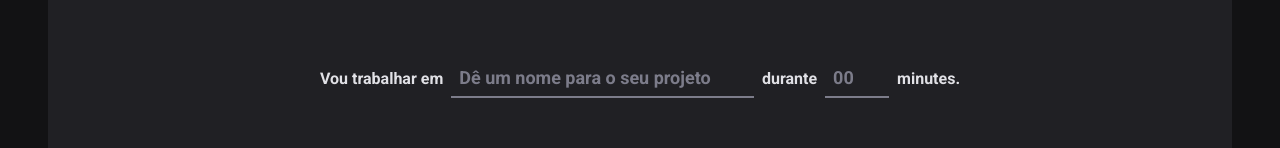
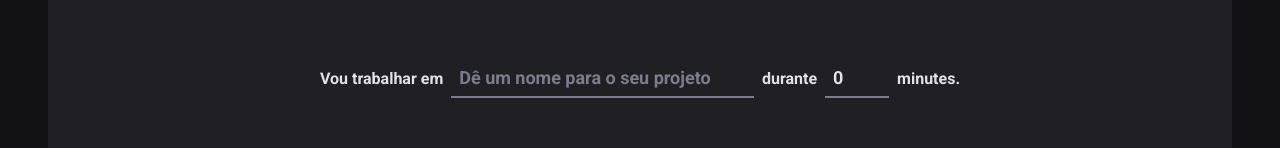
Before and after one commit to EmmanuelBarbosaMonteiro/02-ignite-timer-in-next-stitches, a Next.js app: page / in a window 1280 px wide. Shown: the part 166-314 px from the top of the page. Built offline with nearby package versions, Linux system fonts and the light colour scheme.

Commit message:
feat: Added field validation to the form

```diff
--- a/package.json
+++ b/package.json
@@ -9,11 +9,14 @@
     "lint": "next lint"
   },
   "dependencies": {
+    "@hookform/resolvers": "^3.3.4",
     "@phosphor-icons/react": "^2.0.15",
     "@stitches/react": "^1.2.8",
     "next": "14.1.0",
     "react": "^18",
-    "react-dom": "^18"
+    "react-dom": "^18",
+    "react-hook-form": "^7.50.1",
+    "zod": "^3.22.4"
   },
   "devDependencies": {
     "@rocketseat/eslint-config": "^2.1.0",
--- a/src/app/(home)/page.tsx
+++ b/src/app/(home)/page.tsx
@@ -1,4 +1,10 @@
+'use client'
+
 import { Play } from '@phosphor-icons/react/dist/ssr'
+import { useForm } from 'react-hook-form'
+import { zodResolver } from '@hookform/resolvers/zod'
+import * as zod from 'zod'
+
 import {
   CountdownContainer,
   FormContainer,
@@ -9,16 +15,43 @@
   TaskInput,
 } from './styles'
 
+const newCycleFormValidationSchema = zod.object({
+  task: zod.string().min(1, 'Informe a tarefa'),
+  minutesAmount: zod
+    .number()
+    .min(5, 'O ciclo precisa ser de no mínimo 5 minutos.')
+    .max(60, 'O ciclo precisa ser de no máximo 60 minutos.'),
+})
+
+type NewCycleFormData = zod.infer<typeof newCycleFormValidationSchema>
+
 export default function Home() {
+  const { register, handleSubmit, watch, reset } = useForm<NewCycleFormData>({
+    resolver: zodResolver(newCycleFormValidationSchema),
+    defaultValues: {
+      task: '',
+      minutesAmount: 0,
+    },
+  })
+
+  function handleCreateNewCycle(data: NewCycleFormData) {
+    console.log(data)
+    reset()
+  }
+
+  const task = watch('task')
+  const isSubmitDisable = !task
+
   return (
     <HomeContainer>
-      <form>
+      <form onSubmit={handleSubmit(handleCreateNewCycle)}>
         <FormContainer>
           <label htmlFor="task">Vou trabalhar em</label>
           <TaskInput
             id="task"
+            list="task-suggestions"
             placeholder="Dê um nome para o seu projeto"
-            list="task-suggestions"
+            {...register('task')}
           />
 
           <datalist id="task-suggestions">
@@ -35,6 +68,7 @@
             step={5}
             min={5}
             max={60}
+            {...register('minutesAmount', { valueAsNumber: true })}
           />
 
           <span>minutes.</span>
@@ -48,7 +82,7 @@
           <span>0</span>
         </CountdownContainer>
 
-        <StartCountdownButton disabled type="submit">
+        <StartCountdownButton disabled={isSubmitDisable} type="submit">
           <Play size={24} />
           Começar
         </StartCountdownButton>
```
Also changed, not shown: 1 other file (tests, documents, lock files or other folders).
